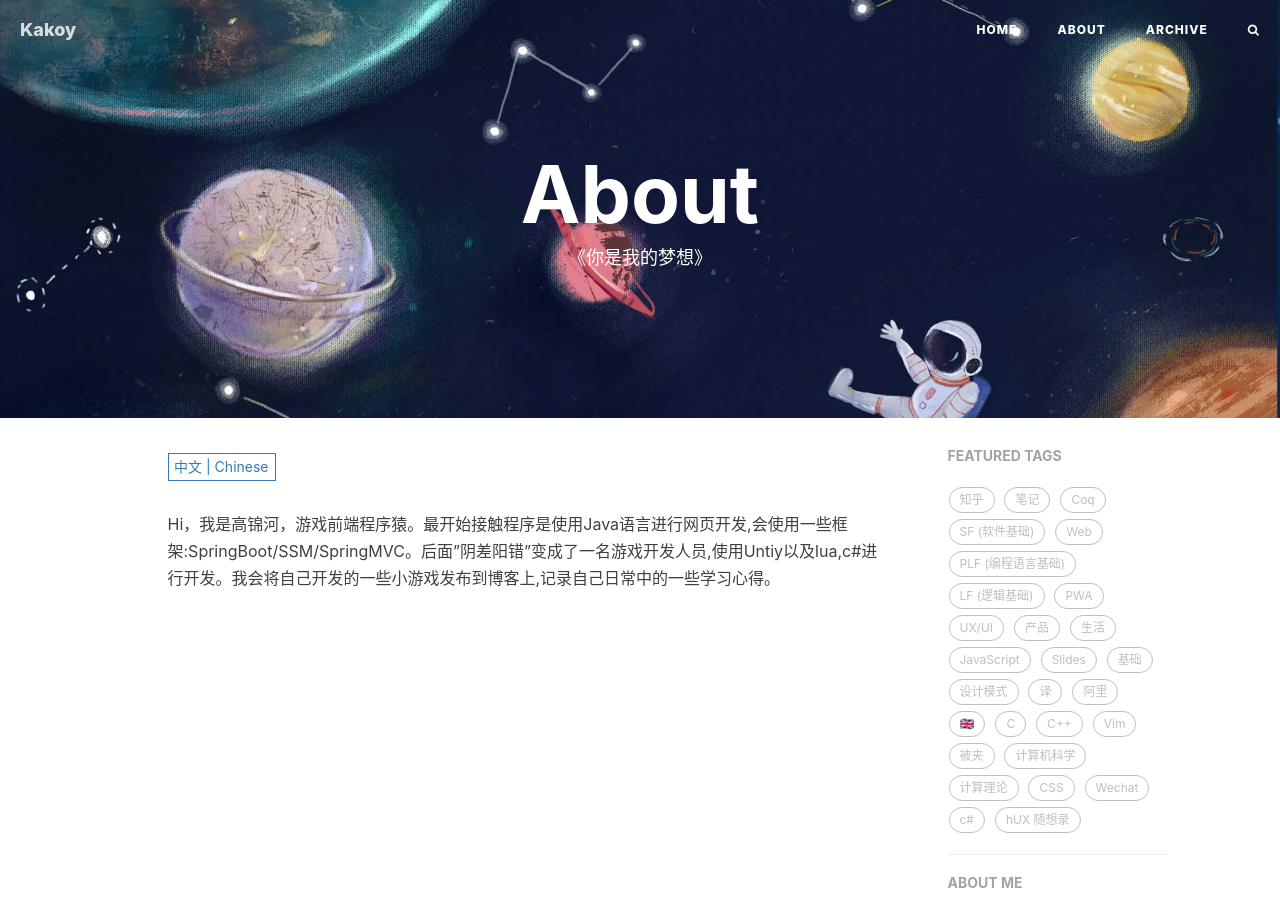
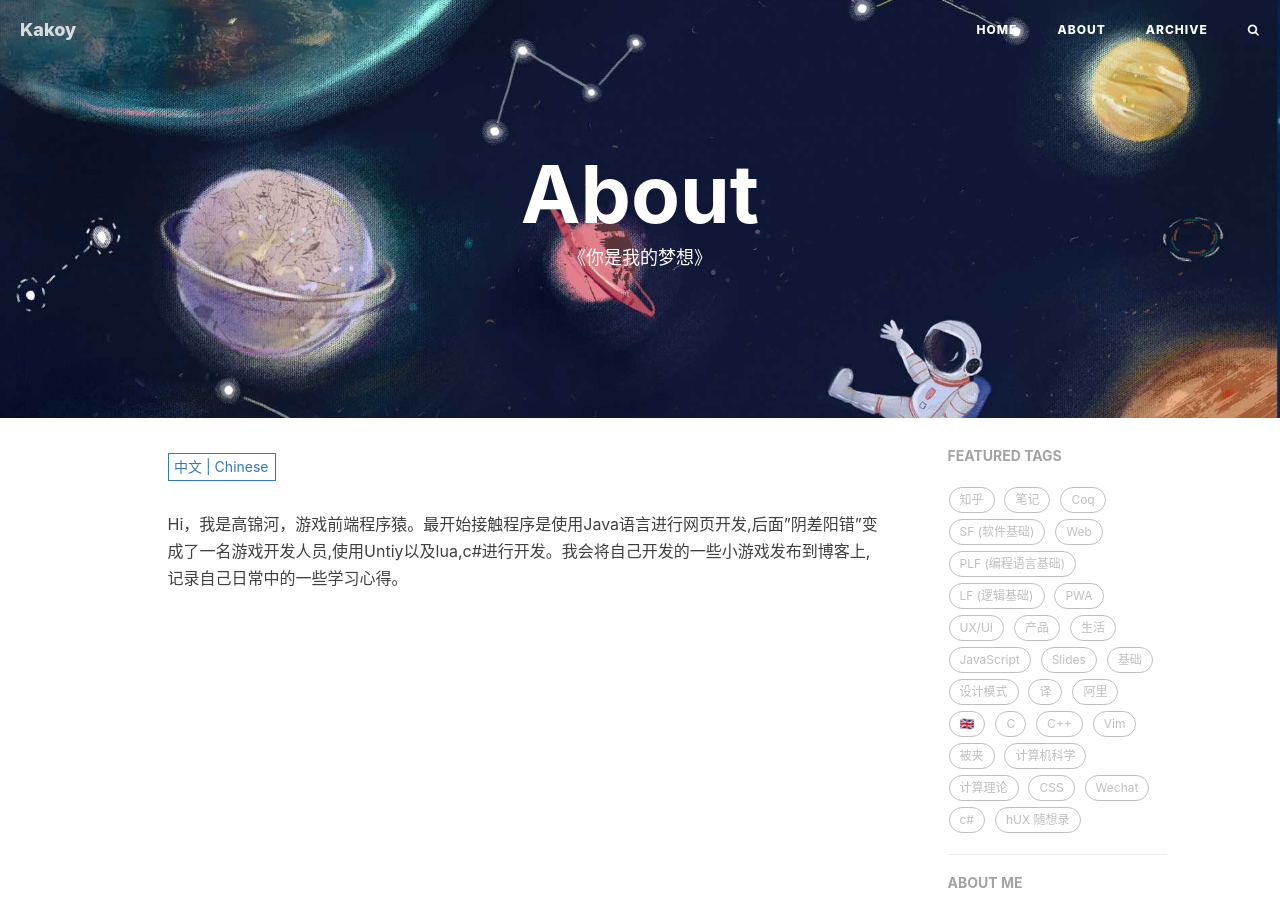
Before and after one commit to Kakoy97/Kakoy97.GitHub.io, a Jekyll site: the page built from about.html, in a window 1280 px wide and 900 px high. Built offline with Jekyll 4.4.1, drawn with Linux system fonts in a browser that asks for light colours; nearby versions of some CDN libraries; comment, search, counter and statistics services are not loaded.

Commit message:
Update zh.md

```diff
--- a/_includes/about/zh.md
+++ b/_includes/about/zh.md
@@ -1,4 +1,4 @@
-Hi，我是高锦河，游戏前端程序猿。最开始接触程序是使用Java语言进行网页开发,会使用一些框架:SpringBoot/SSM/SpringMVC。后面"阴差阳错"变成了一名游戏开发人员,使用Untiy以及lua,c#进行开发。我会将自己开发的一些小游戏发布到博客上,记录自己日常中的一些学习心得。
+Hi，我是高锦河，游戏前端程序猿。最开始接触程序是使用Java语言进行网页开发,后面"阴差阳错"变成了一名游戏开发人员,使用Untiy以及lua,c#进行开发。我会将自己开发的一些小游戏发布到博客上,记录自己日常中的一些学习心得。
 
 
 <!-- ##### [我的编程语言可视化 (WIP 🚧)](https://huangxuan.me/2020/05/05/pl-chart/)
```
